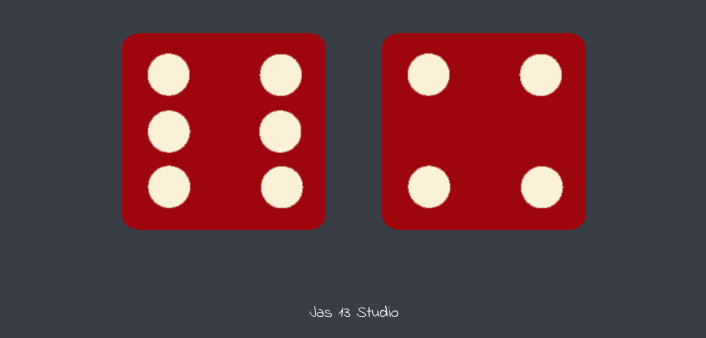
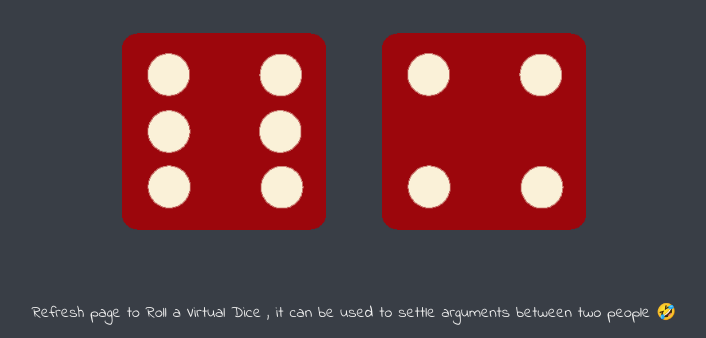
Before and after one commit to Jas9991/cv8, a plain HTML site: page index.html in a window 1280 px wide. Shown: the part 462-800 px from the top of the page, without its empty margins (286-992 px from the left). Drawn offline with Linux system fonts and the light colour scheme.

Commit message:
Update index.html

```diff
--- a/index.html
+++ b/index.html
@@ -29,6 +29,6 @@
   </body>
 
   <footer>
-    Jas 13 Studio
+    Refresh page to Roll a Virtual Dice , it can be used to settle arguments between two people 🤣
   </footer>
 </html>
```
